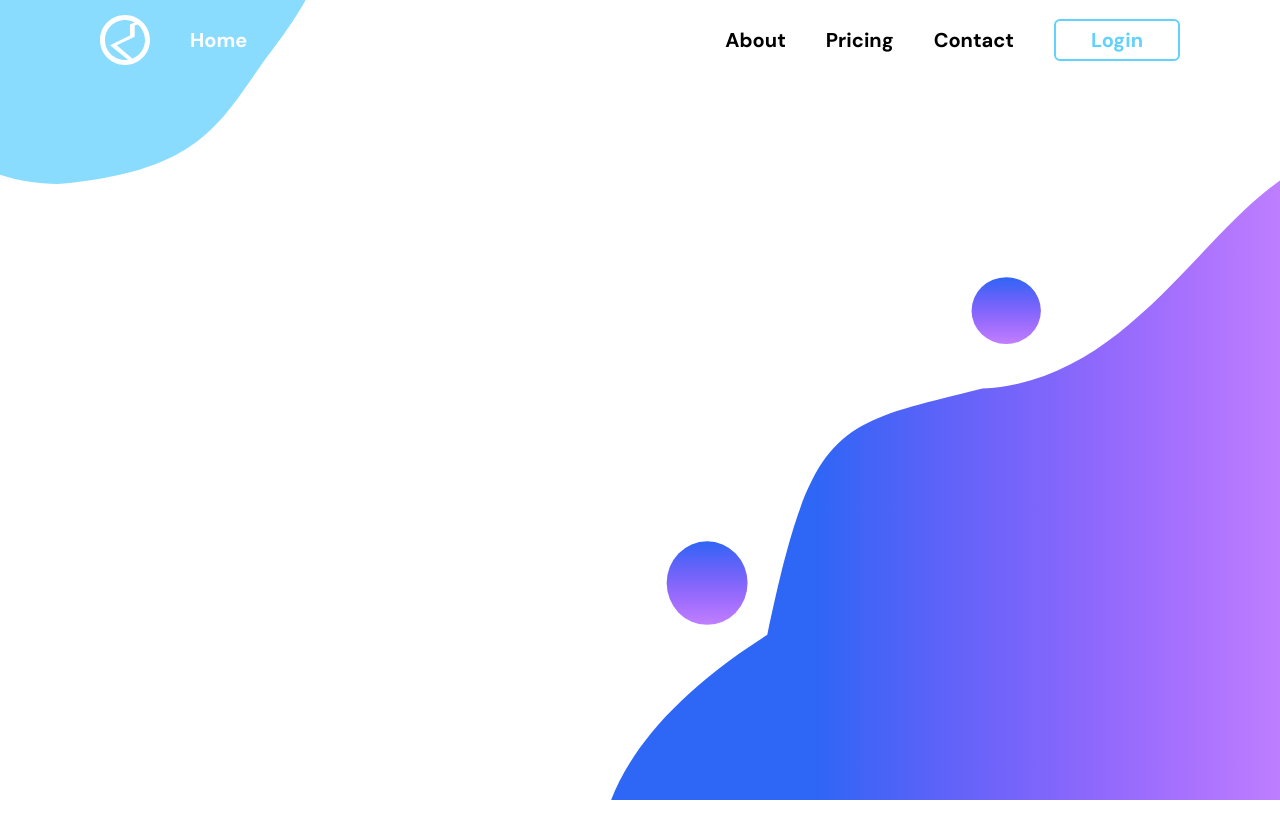
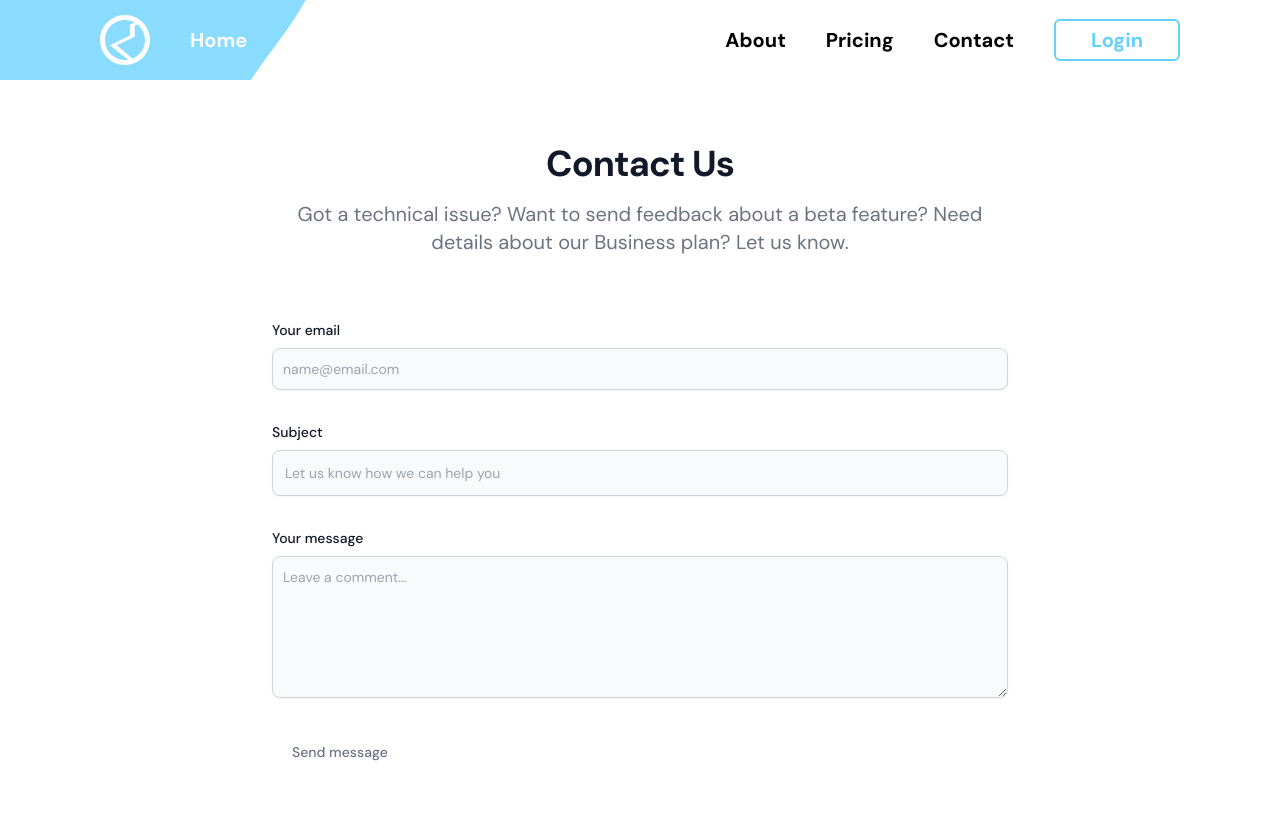
Before and after one commit to raview69/new-todo-app, a React (Vite) app: page /contact in a window 1280 px wide. Before the commit the page ends 800 px from the top, so only its background shows below. Built offline with nearby package versions, Linux system fonts and the light colour scheme.

Commit message:
Add: Hero and Contact

```diff
--- a/src/App.jsx
+++ b/src/App.jsx
@@ -3,6 +3,8 @@ import Hero from "./components/hero/Hero";
 import Header from "./components/header/Header";
 import Pricing from "./components/pricing/Pricing";
 import Auth from "./components/auth/Auth";
+import About from "./components/about/About";
+import Contact from "./components/contact/Contact";
 import Background from "./assets/background.svg";
 import { Routes, Route } from "react-router-dom";
 
@@ -22,6 +24,8 @@ function App() {
         <Route path="/" element={<Hero />} />
         <Route path="/pricing" element={<Pricing />} />
         <Route path="/auth" element={<Auth />} />
+        <Route path="/contact" element={<Contact />} />
+        <Route path="/about" element={<About />} />
       </Routes>
     </div>
   );
--- a/src/components/about/About.jsx
+++ b/src/components/about/About.jsx
@@ -0,0 +1,9 @@
+import React from "react";
+
+const About = () => {
+  return (
+    <div className="flex items-center justify-center w-full">THIS IS ABOUT</div>
+  );
+};
+
+export default About;
--- a/src/components/contact/Contact.jsx
+++ b/src/components/contact/Contact.jsx
@@ -0,0 +1,73 @@
+import React from "react";
+
+const Contact = () => {
+  return (
+    <div>
+      <section class="bg-white ">
+        <div class="py-8 lg:py-16 px-4 mx-auto max-w-screen-md">
+          <h2 class="mb-4 text-4xl tracking-tight font-extrabold text-center text-gray-900 dark:text-white">
+            Contact Us
+          </h2>
+          <p class="mb-8 lg:mb-16 font-light text-center text-gray-500 dark:text-gray-400 sm:text-xl">
+            Got a technical issue? Want to send feedback about a beta feature?
+            Need details about our Business plan? Let us know.
+          </p>
+          <form action="#" class="space-y-8">
+            <div>
+              <label
+                for="email"
+                class="block mb-2 text-sm font-medium text-gray-900 dark:text-gray-300"
+              >
+                Your email
+              </label>
+              <input
+                type="email"
+                id="email"
+                class="shadow-sm bg-gray-50 border border-gray-300 text-gray-900 text-sm rounded-lg focus:ring-primary-500 focus:border-primary-500 block w-full p-2.5  dark:border-gray-600 dark:placeholder-gray-400 dark:text-white dark:focus:ring-primary-500 dark:focus:border-primary-500 dark:shadow-sm-light"
+                placeholder="name@email.com"
+                required
+              />
+            </div>
+            <div>
+              <label
+                for="subject"
+                class="block mb-2 text-sm font-medium text-gray-900 dark:text-gray-300"
+              >
+                Subject
+              </label>
+              <input
+                type="text"
+                id="subject"
+                class="block p-3 w-full text-sm text-gray-900 bg-gray-50 rounded-lg border border-gray-300 shadow-sm focus:ring-primary-500 focus:border-primary-500  dark:border-gray-600 dark:placeholder-gray-400 dark:text-white dark:focus:ring-primary-500 dark:focus:border-primary-500 dark:shadow-sm-light"
+                placeholder="Let us know how we can help you"
+                required
+              />
+            </div>
+            <div class="sm:col-span-2">
+              <label
+                for="message"
+                class="block mb-2 text-sm font-medium text-gray-900 dark:text-gray-400"
+              >
+                Your message
+              </label>
+              <textarea
+                id="message"
+                rows="6"
+                class="block p-2.5 w-full text-sm text-gray-900 bg-gray-50 rounded-lg shadow-sm border border-gray-300 focus:ring-primary-500 focus:border-primary-500  dark:border-gray-600 dark:placeholder-gray-400 dark:text-white dark:focus:ring-primary-500 dark:focus:border-primary-500"
+                placeholder="Leave a comment..."
+              ></textarea>
+            </div>
+            <button
+              type="submit"
+              class="py-3 px-5 text-sm font-medium text-center text-gray-500 rounded-lg bg-primary-700 sm:w-fit hover:bg-primary-800 focus:ring-4 focus:outline-none focus:ring-primary-300 dark:bg-primary-600 dark:hover:bg-primary-700 dark:focus:ring-primary-800"
+            >
+              Send message
+            </button>
+          </form>
+        </div>
+      </section>
+    </div>
+  );
+};
+
+export default Contact;
--- a/src/components/hero/Hero.jsx
+++ b/src/components/hero/Hero.jsx
@@ -1,7 +1,29 @@
 import React from "react";
+import Lottie from "lottie-react";
+import complex from "../../assets/complex.json";
 
 const Hero = () => {
-  return <div></div>;
+  return (
+    <div className="grid md:flex items-center justify-start px-[100px] ">
+      <div className="md:6/12 mt-[200px]">
+        <div className="md:w-[500px]">
+          I like to look at one or two random quotes each morning. It can be a
+          good exercise for journaling prompts.
+        </div>
+        <div className="mt-[50px]">
+          <div className="md:w-[500px]">
+            <Lottie animationData={complex} loop={true} />
+          </div>
+        </div>
+      </div>
+      <div className="md:6/12 md:ml-[200px] h-[600px] text-xl">
+        <div className="md:w-[600px]">
+          I like to look at one or two random quotes each morning. It can be a
+          good exercise for journaling prompts.
+        </div>
+      </div>
+    </div>
+  );
 };
 
 export default Hero;
```
